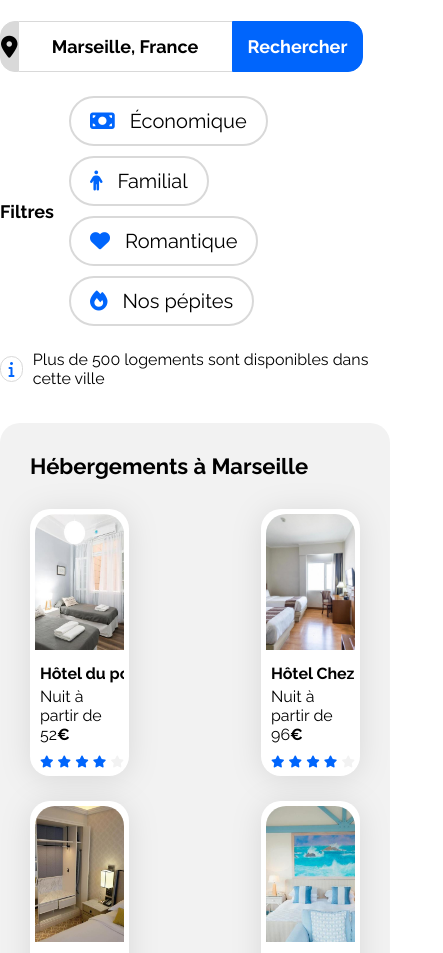
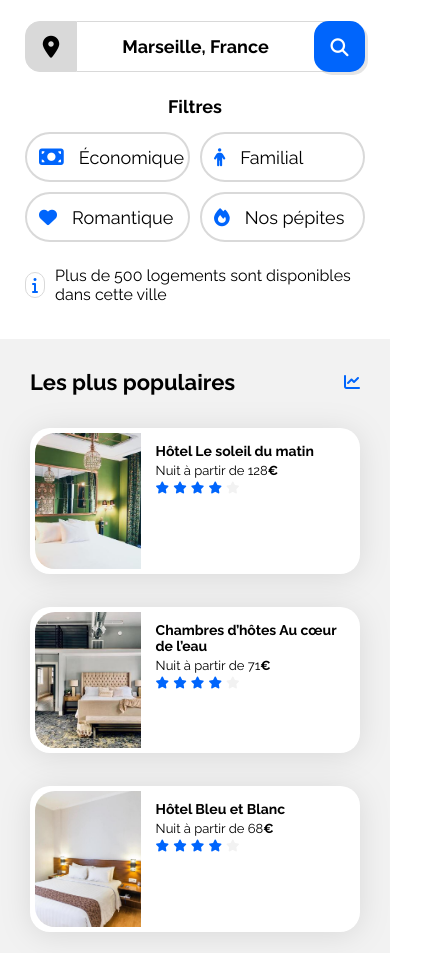
Before and after one commit to MarieLaDev/OCR-DevWeb-Projet2-BOOKI, a plain HTML site: page index.html in a window 390 px wide. Shown: the part 249-1202 px from the top of the page, 443 px wide, since content can reach past the window. Drawn offline with Linux system fonts and the light colour scheme.

Commit message:
media queries phones OK - reste pb stars des populaires à caler en bas & reste à faire media queries tablettes

```diff
--- a/CSS/style.css
+++ b/CSS/style.css
@@ -47,10 +47,9 @@ header {
 }
 
 .header {
-    flex-direction: row; /* column sur mob */
+    /* par défaut flex-direction en row mais doit être en column sur mob */
     justify-content: space-between;
     align-items:center;
-    height: 79px;
     margin-bottom: 30px;
 }
 
@@ -74,7 +73,6 @@ li {
 }
 
 nav a {
-    display: block;
     flex: 1;
 }
 
@@ -83,8 +81,8 @@ a li {
 }
 
 nav li {
-    padding-top: 16px; /* ATTENTION sur mobile le padding est en bas */
-    border-top: 2px solid transparent;
+    padding-top: 16px;
+    border-top: 2px solid transparent; /* sur mobile le padding et la bordure sont en bas */
 
     /* Sur la maquette, ce ne sont pas des balise <a> mais des boutons pour le menu, A VOIR */
 }
@@ -119,7 +117,6 @@ h1 {
     justify-content: center;
     align-items: center;
 }
-
 
 .search-bar-loc {
     width: 50px;
@@ -157,6 +154,7 @@ h1 {
 
 .mob-search-btn {
     visibility: hidden;
+    border-radius: 15px 15px 15px 15px;
 }
 
 /* Ajout d'un survol bouton recherche, le laisse t'on ? */
@@ -329,6 +327,7 @@ main {
 .hebergements-cards img {
     width: 100%;
     height: 136px;
+    object-position: center 95%; /* Photo centrée et la visualisation comment à 10% du bas de la photo */
     border-top-left-radius: 20px;
     border-top-right-radius: 20px;
 }
@@ -546,6 +545,11 @@ footer {
     }
 
     nav li {
+        display: block;
+        text-align: center;
+    }
+
+    nav li {
         padding-bottom: 16px;
         border-bottom: 2px solid var(--main-bg-color);
     }
@@ -555,4 +559,120 @@ footer {
         border-bottom: 2px solid var(--main-color);
         color: var(--main-color);
     }
+
+    .cta {
+        padding: 0 25px 0 25px;
+    }
+
+    .search-bar {
+        justify-content: center;
+        width: 100%;
+    }
+
+    .search-bar-loc {
+        min-width: 30px;
+    }
+
+    .search-bar input {
+        flex-grow: 1;
+        padding-right: 15px;
+        min-width: 200px;
+    }
+
+    .search-bar-btn {
+        order: 2;
+        max-width: 0px;
+        border: 0px transparent;
+        margin: 0;
+        padding: 0;
+        visibility: hidden;
+    }
+
+    .mob-search-btn {
+        visibility: visible;
+        order: 1;
+        filter: drop-shadow(3px 3px 0px rgba(0, 0, 0, 0.1));
+        min-width: 51px;
+        margin-left: -15px;
+    }
+
+    .filter-bar {
+        flex-direction: column;
+    }
+
+    .filter-btn-zone {
+        display: grid;
+        grid-template-columns: 1fr 1fr;
+        gap: 10px;
+        width: 100%;
+    }
+
+    .filter-btn {
+        justify-content: left;
+        font-size: 18px;
+        padding: 0 12px 0 12px;
+        min-width: 20%;
+    }
+
+    .hebergements-and-populaires {
+        gap: 10px;
+    }
+
+    .hebergements-and-populaires section {
+        border-radius: 0;
+        background-color: white;
+    }
+
+    .hebergements {
+        order:2;
+    }
+
+    .populaires {
+        margin-top: 0;
+        background-color: var(--main-bg-color)!important;
+    }
+
+    .populaires-cards {
+        flex-direction: column;
+    }
+
+    .populaires-cards a {
+        width: 100%;
+    }
+
+    .hebergements-cards {
+        flex-direction: column;
+        gap: 15px;
+    }
+
+    .hebergements-cards a {
+        width: 100%;
+        min-height: 300px;
+        justify-content: stretch;
+
+    }
+
+    .hebergements-cards img {
+        min-height: 230px;
+        max-height: 230px;
+    }
+
+    /* M-queries OK mob pour navbar, bloc infos, populaires, hebergements, reste activités et footer à faire */
+
+    .activities-cards {
+        flex-direction: column;
+        gap: 15px;
+    }
+
+    .activities-cards a {
+        width: 100%;
+    }
+
+    .activities-cards img {
+        height: 141px;
+    }
+
+    footer {
+        flex-direction: column;
+    }
 }
```
